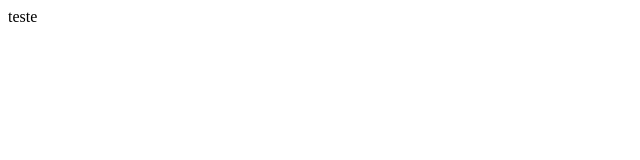
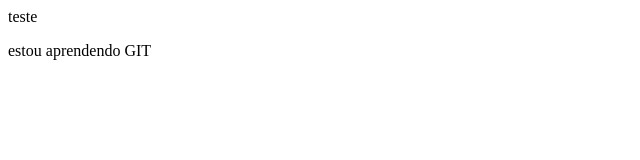
Before and after one commit to jpbernardomoura/Treinamento, a plain HTML site: page index.html in a window 1280 px wide. Shown: the whole page, without its empty margins (0-640 px from the left). Drawn offline with Linux system fonts and the light colour scheme.

Commit message:
mudança para commitar

```diff
--- a/index.html
+++ b/index.html
@@ -9,5 +9,6 @@
 
 <body>
 teste
+<p>estou aprendendo GIT</p>
 </body>
 </html>
```
